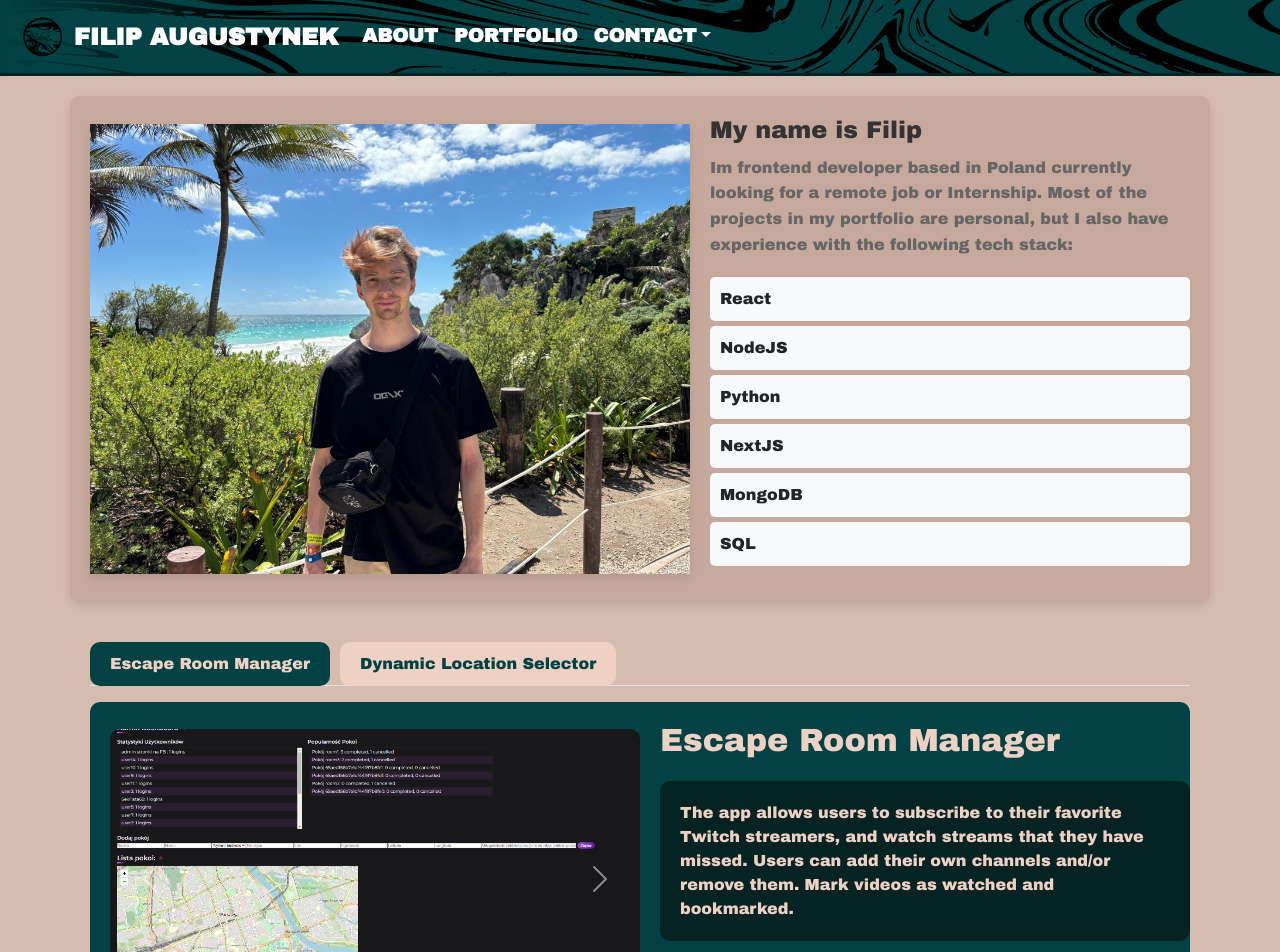
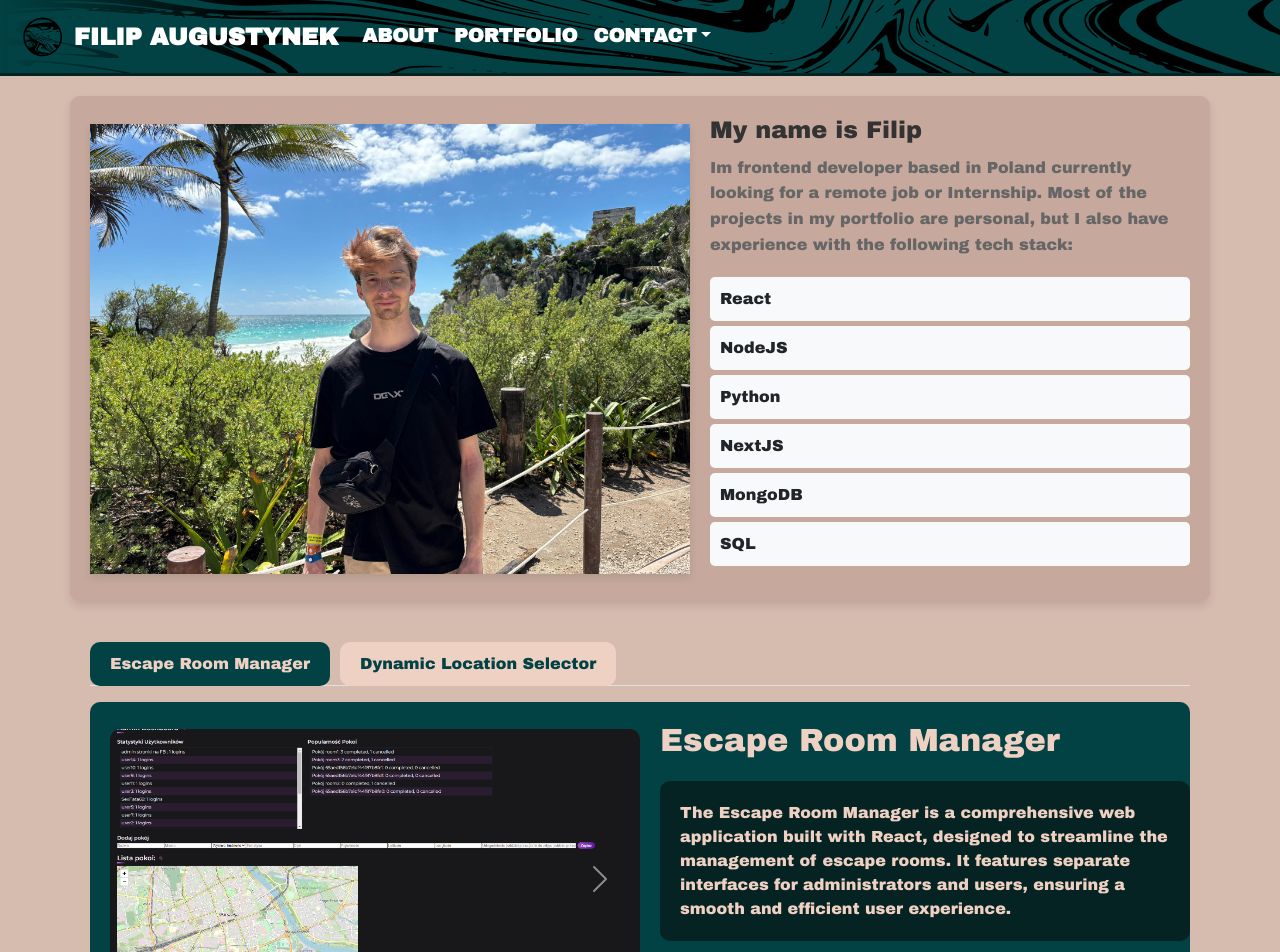
Before and after one commit to GibberishRacoon/Portfolio-V2, a React (Vite) app in the folder Portfolio V2/: page / in a window 1280 px wide. Shown: the top 952 px of the page. Built offline with nearby package versions, Linux system fonts and the light colour scheme; no server answers.

Commit message:
text changes and speed insight

```diff
--- a/Portfolio V2/package.json
+++ b/Portfolio V2/package.json
@@ -11,6 +11,7 @@
   },
   "dependencies": {
     "@vercel/analytics": "^1.2.2",
+    "@vercel/speed-insights": "^1.0.10",
     "bootstrap": "^5.3.3",
     "react": "^18.2.0",
     "react-bootstrap": "^2.10.2",
--- a/Portfolio V2/src/App.jsx
+++ b/Portfolio V2/src/App.jsx
@@ -6,6 +6,7 @@ import Profile from "./components/profile/Profile";
 import Portfolio from "./components/Portfolio/Portfolio";
 import { initGA, logPageView } from "./analytics";
 import { Analytics } from "@vercel/analytics/react";
+import { SpeedInsights } from "@vercel/speed-insights/react";
 
 function App() {
   useEffect(() => {
@@ -26,6 +27,7 @@ function App() {
       <Profile id="about" />
       <Portfolio id="portfolio" />
       <Analytics />
+      <SpeedInsights />
     </>
   );
 }
--- a/Portfolio V2/src/components/Portfolio/Portfolio.jsx
+++ b/Portfolio V2/src/components/Portfolio/Portfolio.jsx
@@ -20,7 +20,7 @@ const projects = [
   {
     title: "Escape Room Manager",
     description:
-      "The app allows users to subscribe to their favorite Twitch streamers, and watch streams that they have missed. Users can add their own channels and/or remove them. Mark videos as watched and bookmarked.",
+      "The Escape Room Manager is a comprehensive web application built with React, designed to streamline the management of escape rooms. It features separate interfaces for administrators and users, ensuring a smooth and efficient user experience.",
     images: [project1_1, project1_2, project1_3],
     tech: ["React", "NodeJS", "MongoDB"],
     codeLink: "https://github.com/GibberishRacoon/Escape-Room-manager.git",
```
Also changed, not shown: 1 other file (tests, documents, lock files or other folders).
